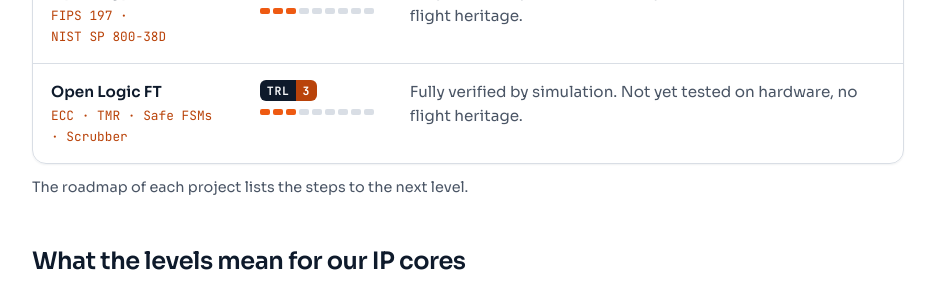
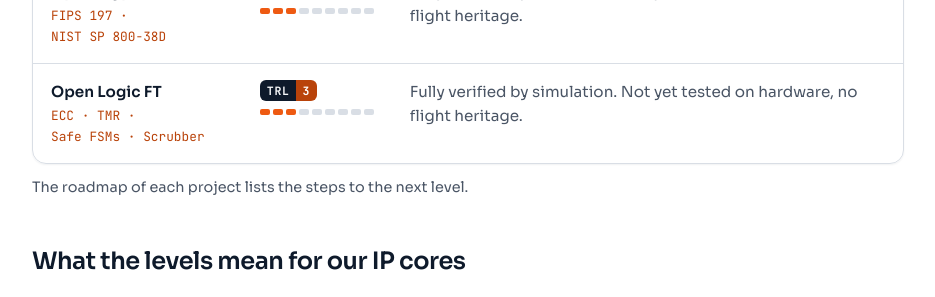
Before and after one commit to open-space-hdl/open-space-hdl.github.io, a Jekyll site: the page built from trl.html, in a window 1280 px wide and 900 px high, scrolled down 464 px. Shown: the part 435-732 px from the top of the window, without its empty margins (172-1107 px from the left). Built offline with Jekyll 4.4.1, drawn with Linux system fonts in a browser that asks for light colours; some of the changed lines change nothing that is shown; some of the changed text lies outside the part shown.

Commit message:
Keep the tagline separator at the end of a line
A tagline could break before or after its separator, so on the TRL page one line ended with the separator and another started with it. The separator now belongs to the item before it, and the line breaks only after it. The space after the separator is an output tag, because Liquid drops a block that contains only white space.

```diff
--- a/_data/projects.yml
+++ b/_data/projects.yml
@@ -4,7 +4,7 @@
 #   repo:      repository name in github.com/open-space-hdl
 #   group:     id of the group in project_groups.yml (a project without a known group is not shown on the start page)
 #   tagline:   the standards the project implements (without one: its key techniques), shown under the name and
-#              joined with ' · '; a line breaks only between two items
+#              joined with ' · '; a line breaks only after a separator
 #   summary:   one sentence of 100 to 140 characters: what the project is and what it does, without article, without
 #              the word 'open' and without the standard (the tagline names it)
 #   public:    true once the repository is public -> card links to the source
--- a/_includes/tagline.html
+++ b/_includes/tagline.html
@@ -1,4 +1,12 @@
-{%- comment -%} Tagline of a project: its items joined with " · ", a line breaks only between two items. {%- endcomment -%}
+{%- comment -%}
+  Tagline of a project: its items joined with " · ". A line breaks only after a separator, so the separator stays at
+  the end of the line and an item is never split. The space after a separator is an output tag, because Liquid drops
+  a block that contains only white space.
+{%- endcomment -%}
 {%- for item in include.items -%}
-<span class="nowrap">{{ item | escape }}</span>{% unless forloop.last %} · {% endunless %}
+{%- if forloop.last -%}
+<span class="nowrap">{{ item | escape }}</span>
+{%- else -%}
+<span class="nowrap">{{ item | escape }} ·</span>{{ ' ' }}
+{%- endif -%}
 {%- endfor -%}
```
